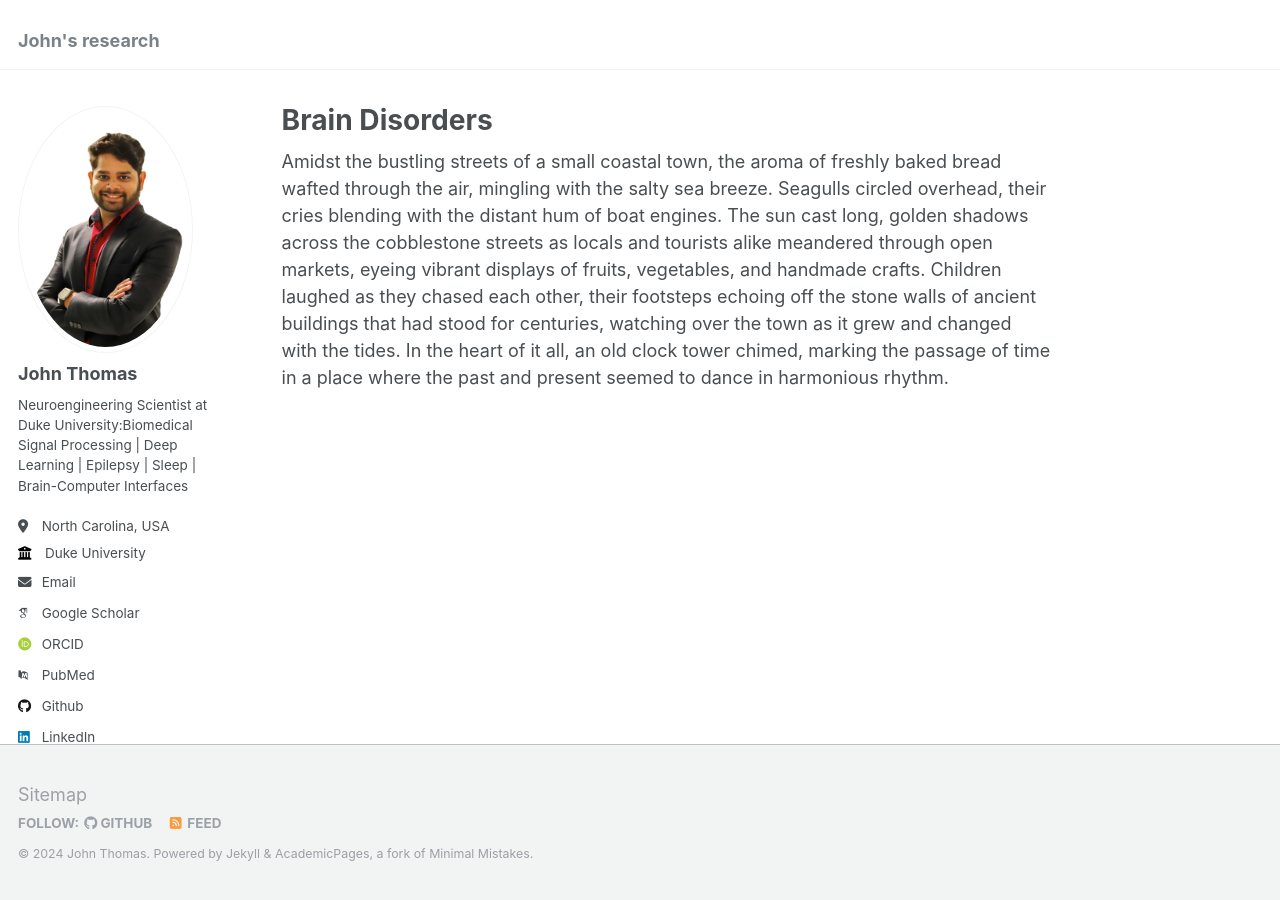
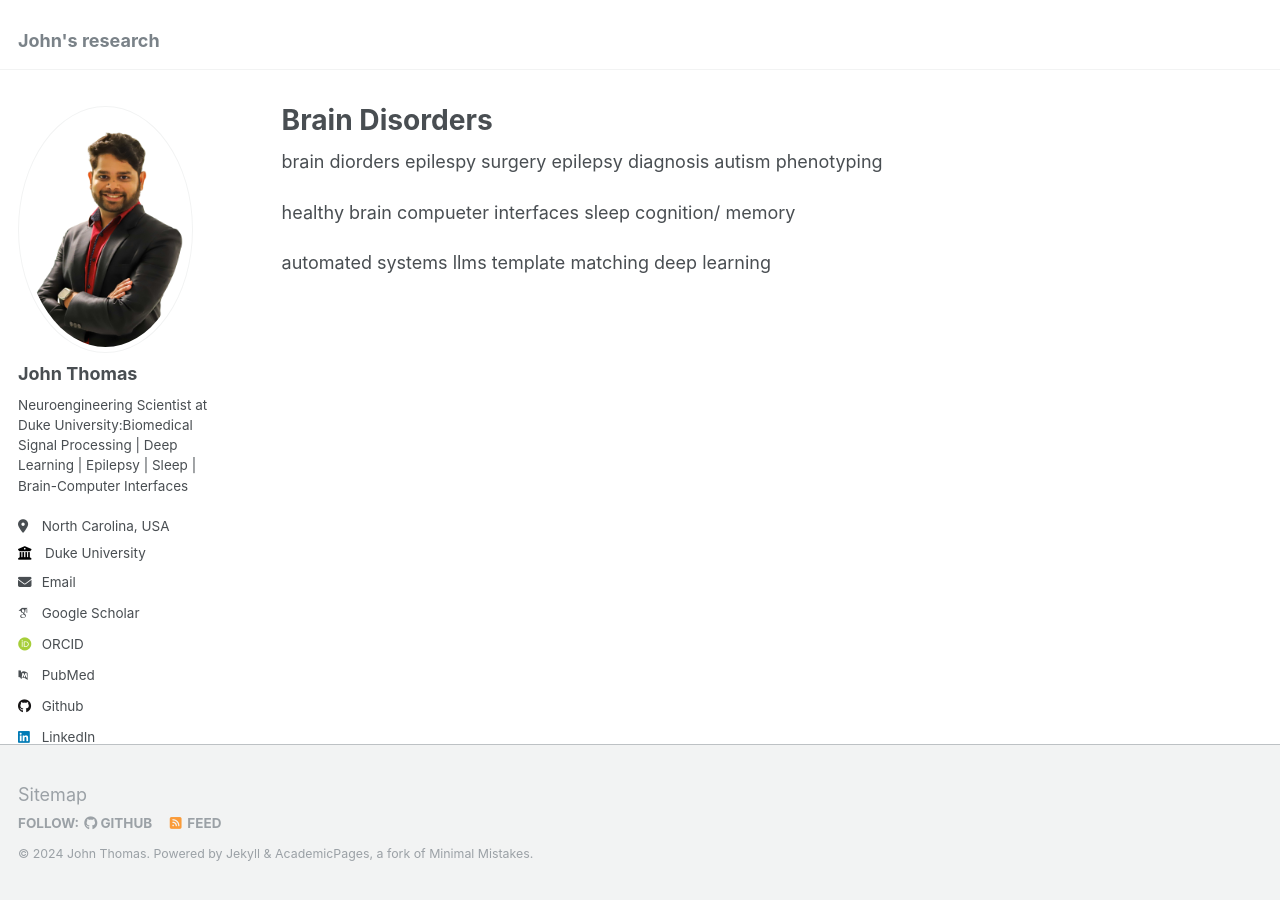
Before and after one commit to johnthomasphd/johnthomasphd.github.io, a Jekyll site: the page built from _pages/about_page_1.md, in a window 1280 px wide. Built offline with Jekyll 4.4.1, drawn with Linux system fonts in a browser that asks for light colours; some web fonts are replaced.

Commit message:
Update about_page_1.md

```diff
--- a/_pages/about_page_1.md
+++ b/_pages/about_page_1.md
@@ -4,9 +4,19 @@ title: "Brain Disorders"
 author_profile: true
 ---
 
-Amidst the bustling streets of a small coastal town, the aroma of freshly baked bread wafted through the air, mingling with the salty sea breeze.
-Seagulls circled overhead, their cries blending with the distant hum of boat engines. The sun cast long, golden shadows across the cobblestone streets
-as locals and tourists alike meandered through open markets, eyeing vibrant displays of fruits, vegetables, and handmade crafts. Children laughed as they
-chased each other, their footsteps echoing off the stone walls of ancient buildings that had stood for centuries, watching over the town as it grew and changed
-with the tides. In the heart of it all, an old clock tower chimed, marking the passage of time in a place where the past and present seemed to dance in harmonious
-rhythm.
+brain diorders
+epilespy surgery
+epilepsy diagnosis
+autism
+phenotyping
+
+healthy
+brain compueter interfaces
+sleep
+cognition/ memory
+
+
+automated systems
+llms
+template matching
+deep learning
```
